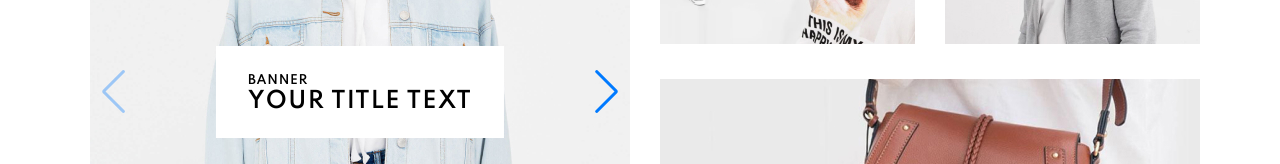
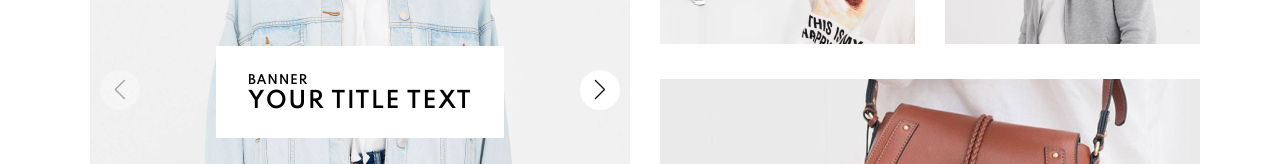
Before and after one commit to Hv0st/training-shop, a React (Create React App) app: page /#/ in a window 1280 px wide. Shown: the part 248-412 px from the top of the page. Built offline with nearby package versions, Linux system fonts and the light colour scheme.

Commit message:
add slider 1 & slider 2

```diff
--- a/src/components/productCard/ProductCard.jsx
+++ b/src/components/productCard/ProductCard.jsx
@@ -1,5 +1,9 @@
 import s from './ProductCard.module.scss';
 import Share from '../share/Share';
+import { Swiper, SwiperSlide } from 'swiper/react';
+import { Navigation } from "swiper";
+import "swiper/css/bundle";
+import "swiper/scss/navigation";
 import Rating from '../rating/Rating';
 import ProductNarrative from '../productNarrative/ProuctNarrative';
 import RelatedProducts from '../relatedProducts/RelatedProducts';
@@ -50,15 +54,53 @@ function ProductCard(props) {
                         <img className={s.productCardLeftImg} src={leftImg4} alt="" />
                     </div>
                     <div className={s.productCardMedium}>
-                        <div className={s.productCardMediumImgWrapper}>
-                        <img className={s.productCardMediumImg} src={mainImg} alt="" />
-                            {/* <div className={s.CardMediumArrows}>
+                        <Swiper navigation={true} slidesPerView={1} modules={[Navigation]} className="mySwiper">
+                            <SwiperSlide>
+                                <div className={s.productCardMediumImgWrapper}>
+                                    <img className={s.productCardMediumImg} src={mainImg} alt="" />
+                                    {/* <div className={s.CardMediumArrows}>
                                 <div className={s.CardMediumArrowLeft}>
                                 </div>
                                 <div className={s.CardMediumArrowRight}>
                                 </div>
                             </div> */}
-                        </div>
+                                </div>
+                            </SwiperSlide>
+                            <SwiperSlide>
+                                <div className={s.productCardMediumImgWrapper}>
+                                    <img className={s.productCardMediumImg} src={mainImg} alt="" />
+                                    {/* <div className={s.CardMediumArrows}>
+                                <div className={s.CardMediumArrowLeft}>
+                                </div>
+                                <div className={s.CardMediumArrowRight}>
+                                </div>
+                            </div> */}
+                                </div>
+                            </SwiperSlide>
+                            <SwiperSlide>
+                                <div className={s.productCardMediumImgWrapper}>
+                                    <img className={s.productCardMediumImg} src={mainImg} alt="" />
+                                    {/* <div className={s.CardMediumArrows}>
+                                <div className={s.CardMediumArrowLeft}>
+                                </div>
+                                <div className={s.CardMediumArrowRight}>
+                                </div>
+                            </div> */}
+                                </div>
+                            </SwiperSlide>
+                            <SwiperSlide>
+                                <div className={s.productCardMediumImgWrapper}>
+                                    <img className={s.productCardMediumImg} src={mainImg} alt="" />
+                                    {/* <div className={s.CardMediumArrows}>
+                                <div className={s.CardMediumArrowLeft}>
+                                </div>
+                                <div className={s.CardMediumArrowRight}>
+                                </div>
+                            </div> */}
+                                </div>
+                            </SwiperSlide>
+                        </Swiper>
+
 
                     </div>
                     <div className={s.productCardRight}>
--- a/src/components/productCard/ProductCard.module.scss
+++ b/src/components/productCard/ProductCard.module.scss
@@ -148,6 +148,7 @@
 }
 
 .productCardMedium {
+    max-width: 450px;
     @media screen and (max-width: 576px) {
         grid-column-start: 1;
         grid-column-end: 2;
--- a/src/index.css
+++ b/src/index.css
@@ -36,3 +36,18 @@
     padding: 0;
     box-sizing: border-box;
 }
+
+
+.swiper-button-next,
+.swiper-button-prev {
+    height: 40px !important;
+    width: 40px !important;
+    border-radius: 50%;
+    background-color: white;
+}
+
+.swiper-button-next::after,
+.swiper-button-prev::after {
+    color: #121212 !important;
+    font-size: 20px !important;
+}
```
